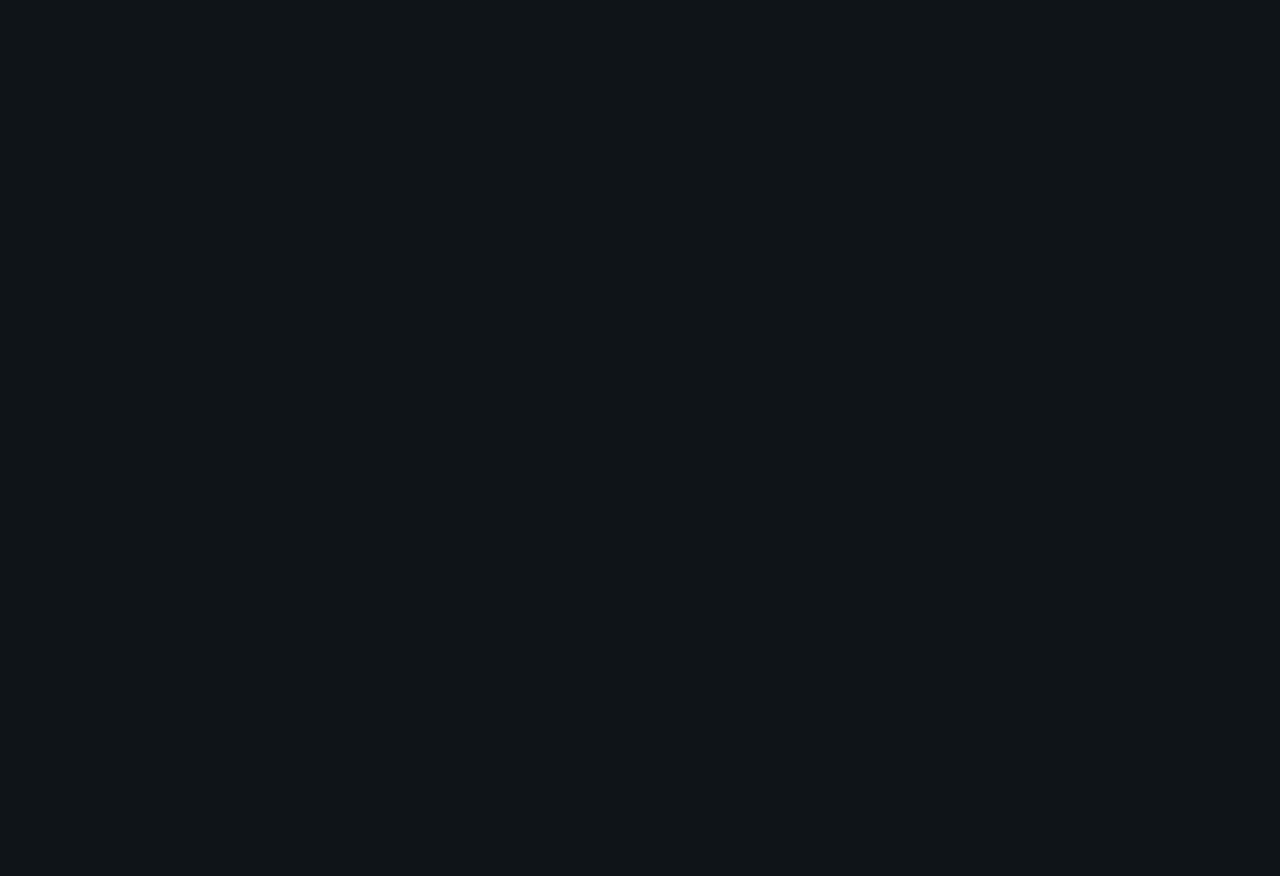
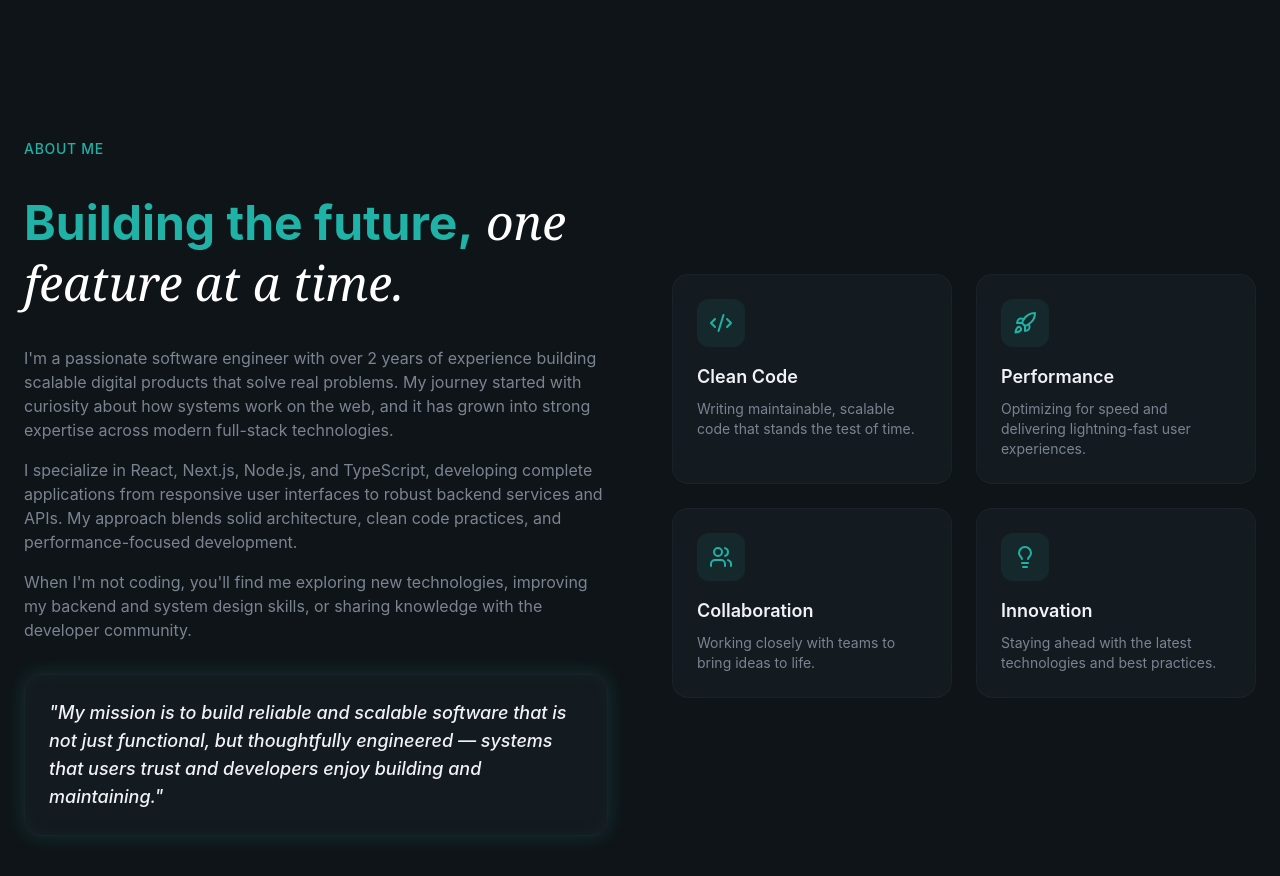
Before and after one commit to chfaizan621/my-dev-portfolio, a React (Vite) app: page / in a window 1280 px wide. Shown: the part 1080-1956 px from the top of the page. Before the commit the page ends 1088 px from the top, so only its background shows below. Built offline with nearby package versions, Linux system fonts and the light colour scheme.

Commit message:
feat: add about section

```diff
--- a/src/sections/About.tsx
+++ b/src/sections/About.tsx
@@ -1,3 +1,103 @@
+import { Code2, Lightbulb, Rocket, Users } from "lucide-react";
+
+const highlights = [
+  {
+    icon: Code2,
+    title: "Clean Code",
+    description:
+      "Writing maintainable, scalable code that stands the test of time.",
+  },
+  {
+    icon: Rocket,
+    title: "Performance",
+    description:
+      "Optimizing for speed and delivering lightning-fast user experiences.",
+  },
+  {
+    icon: Users,
+    title: "Collaboration",
+    description: "Working closely with teams to bring ideas to life.",
+  },
+  {
+    icon: Lightbulb,
+    title: "Innovation",
+    description:
+      "Staying ahead with the latest technologies and best practices.",
+  },
+];
+
 export const About = () => {
-    return <section></section>
-}
+  return (
+    <section id="about" className="py-32 relative overflow-hidden">
+      <div className="container mx-auto px-6 relative z-10">
+        <div className="grid lg:grid-cols-2 gap-16 items-center">
+          {/* Left Column */}
+          <div className="space-y-8">
+            <div className="animate-fade-in">
+              <span className="text-secondary-foreground text-sm font-medium tracking-wider uppercase">
+                About Me
+              </span>
+            </div>
+
+            <h2 className="text-4xl md:text-5xl font-bold leading-tight animate-fade-in animation-delay-100 text-secondary-foreground">
+              Building the future,
+              <span className="font-serif italic font-normal text-white">
+                {" "}
+                one feature at a time.
+              </span>
+            </h2>
+
+            <div className="space-y-4 text-muted-foreground animate-fade-in animation-delay-200">
+              <p>
+                I'm a passionate software engineer with over 2 years of
+                experience building scalable digital products that solve real
+                problems. My journey started with curiosity about how systems
+                work on the web, and it has grown into strong expertise across
+                modern full-stack technologies.
+              </p>
+              <p>
+                I specialize in React, Next.js, Node.js, and TypeScript,
+                developing complete applications from responsive user interfaces
+                to robust backend services and APIs. My approach blends solid
+                architecture, clean code practices, and performance-focused
+                development.
+              </p>
+              <p>
+                When I'm not coding, you'll find me exploring new technologies,
+                improving my backend and system design skills, or sharing
+                knowledge with the developer community.
+              </p>
+            </div>
+
+            <div className="glass rounded-2xl p-6 glow-border animate-fade-in animation-delay-300">
+              <p className="text-lg font-medium italic text-foreground">
+                "My mission is to build reliable and scalable software that is
+                not just functional, but thoughtfully engineered — systems that
+                users trust and developers enjoy building and maintaining."
+              </p>
+            </div>
+          </div>
+
+          {/* Right Column - Hilights */}
+          <div className="grid sm:grid-cols-2 gap-6">
+            {highlights.map((item, idx) => (
+              <div
+                key={idx}
+                className="glass p-6 rounded-2xl animate-fade-in"
+                style={{ animationDelay: `${(idx + 1) * 100}ms` }}
+              >
+                <div className="w-12 h-12 rounded-xl bg-primary/10 flex items-center justify-center mb-4 hover:bg-primary/20">
+                  <item.icon className="w-6 h-6 text-primary" />
+                </div>
+                <h3 className="text-lg font-semibold mb-2">{item.title}</h3>
+                <p className="text-sm text-muted-foreground">
+                  {item.description}
+                </p>
+              </div>
+            ))}
+          </div>
+        </div>
+      </div>
+    </section>
+  );
+};
```
